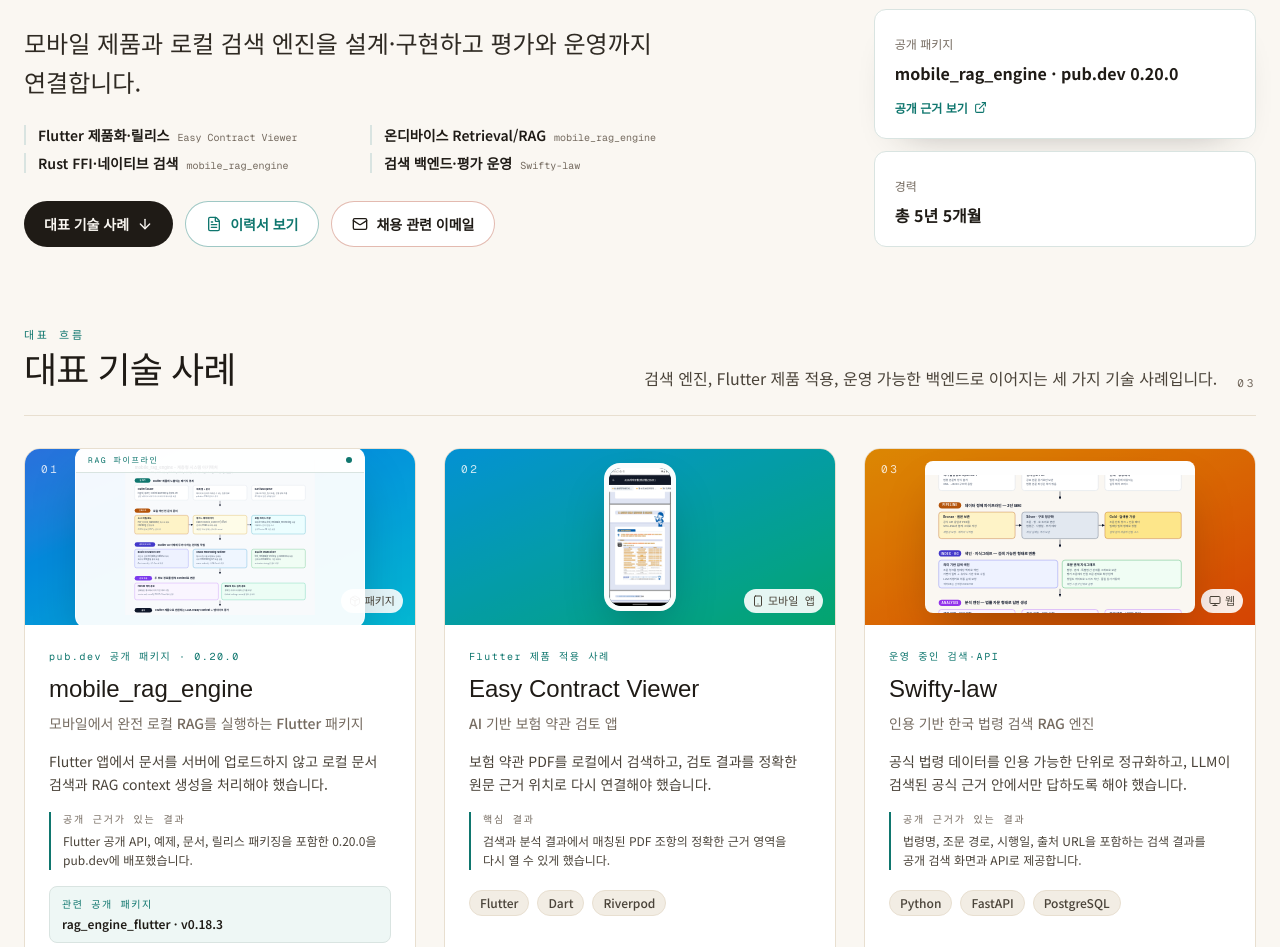
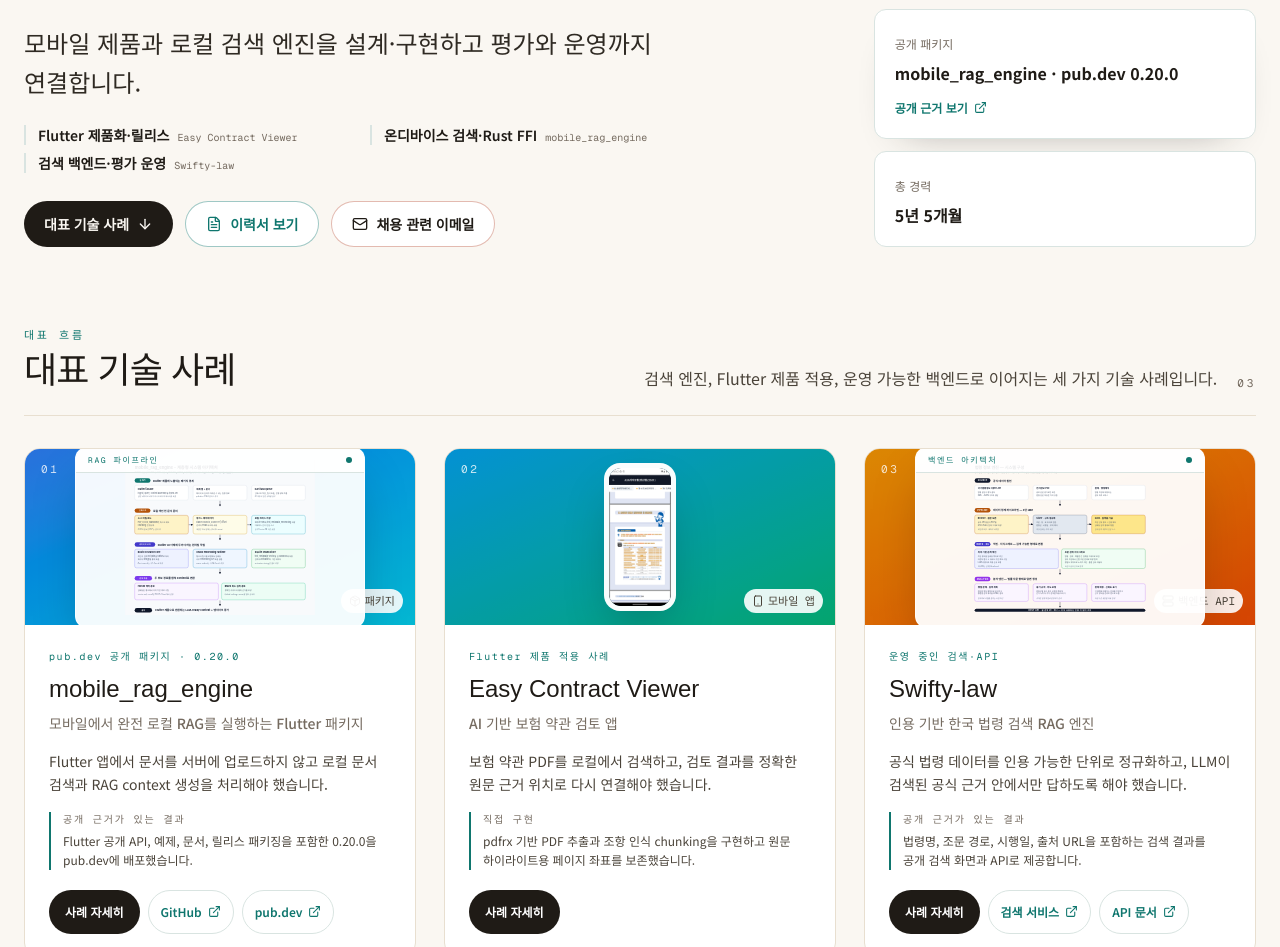
Before and after one commit to dev07060/dev-portfolio, a Next.js app: page / in a window 1280 px wide. Shown: the part 325-1272 px from the top of the page. Built offline with nearby package versions, Linux system fonts and the light colour scheme.

Commit message:
refactor: sharpen portfolio evidence hierarchy

```diff
--- a/src/components/widgets/DeveloperHero.tsx
+++ b/src/components/widgets/DeveloperHero.tsx
@@ -84,9 +84,9 @@
         </div>
 
         {profile.proofItems.length > 0 && (
-          <aside aria-label="검증된 공개 근거" className="space-y-3">
+          <aside aria-label="주요 이력과 공개 근거" className="space-y-3">
             <p className="font-mono text-[10px] uppercase tracking-[0.25em] text-[#0f766e]">
-              검증된 공개 근거
+              주요 이력과 공개 근거
             </p>
             {profile.proofItems.map((proof) => {
               const content = (
--- a/src/components/widgets/DeviceFrame.tsx
+++ b/src/components/widgets/DeviceFrame.tsx
@@ -21,7 +21,11 @@
   currentScreenIndex = 0,
 }: DeviceFrameProps) => {
   if (variant === 'presentation') {
-    if (project.type === 'package' || project.type === 'api') {
+    const currentScreen = project.screens[currentScreenIndex];
+
+    if (project.type === 'api' && currentScreen?.scrollable) {
+      return <WebPresentationFrame project={project} currentScreenIndex={currentScreenIndex} />;
+    } else if (project.type === 'package' || project.type === 'api') {
       return <PackagePresentationFrame project={project} currentScreenIndex={currentScreenIndex} />;
     } else if (project.type === 'mobile') {
       return <MobilePresentationFrame project={project} currentScreenIndex={currentScreenIndex} />;
--- a/src/components/widgets/ProjectCard.tsx
+++ b/src/components/widgets/ProjectCard.tsx
@@ -62,10 +62,14 @@
   const card = resolveProjectCard(project);
   const type = getProjectType(project);
   const title = project.title.replace(/\s+/g, ' ');
-  const visibleTechStack = project.techStack.slice(0, recruitmentCase ? 3 : 2);
   const metadata = recruitmentCase
     ? [recruitmentCase.role, recruitmentCase.period, recruitmentCase.team].filter(Boolean)
     : [];
+  const highlightedResult = recruitmentCase
+    ? recruitmentCase.evidenceLinks.length > 0
+      ? recruitmentCase.outcomes[0]
+      : recruitmentCase.contributions[0]
+    : undefined;
 
   return (
     <article
@@ -120,31 +124,19 @@
           </dl>
         )}
 
-        <p className="mt-4 line-clamp-3 text-sm leading-relaxed text-[#4a4339] break-keep">
+        <p className="mt-4 line-clamp-2 text-sm leading-relaxed text-[#4a4339] break-keep">
           {recruitmentCase?.problem ?? card.description}
         </p>
 
-        {recruitmentCase?.outcomes[0] && (
+        {highlightedResult && (
           <div className="mt-4 border-l-2 border-[#0f766e] pl-3">
             <p className="font-mono text-[10px] uppercase tracking-[0.18em] text-[#756b60]">
-              {recruitmentCase.evidenceLinks.length > 0
+              {recruitmentCase?.evidenceLinks.length
                 ? '공개 근거가 있는 결과'
-                : '핵심 결과'}
+                : '직접 구현'}
             </p>
-            <p className="mt-1 line-clamp-3 text-xs leading-relaxed text-[#4a4339] break-keep">
-              {recruitmentCase.outcomes[0]}
-            </p>
-          </div>
-        )}
-
-        {recruitmentCase?.supportingPackages?.[0] && (
-          <div className="mt-4 rounded-lg border border-[#d9e4e1] bg-[#eef7f5] px-3 py-2.5">
-            <p className="font-mono text-[10px] tracking-[0.16em] text-[#0f766e]">
-              관련 공개 패키지
-            </p>
-            <p className="mt-1 text-xs font-semibold text-[#1f1b16]">
-              {recruitmentCase.supportingPackages[0].name} · v
-              {recruitmentCase.supportingPackages[0].version}
+            <p className="mt-1 line-clamp-2 text-xs leading-relaxed text-[#4a4339] break-keep">
+              {highlightedResult}
             </p>
           </div>
         )}
@@ -160,18 +152,7 @@
           </div>
         )}
 
-        <div className="mt-5 flex flex-wrap gap-2">
-          {visibleTechStack.map((tech) => (
-            <span
-              key={tech}
-              className="rounded-full border border-[#e8dfd0] bg-[#f2ede4] px-2.5 py-1 text-xs font-medium text-[#4a4339]"
-            >
-              {tech}
-            </span>
-          ))}
-        </div>
-
-        <div className="mt-auto flex flex-wrap items-center gap-2 pt-6">
+        <div className="mt-auto flex flex-wrap items-center gap-2 pt-5">
           <button
             type="button"
             onClick={() => onClick(project)}
--- a/src/components/widgets/ProjectModal.tsx
+++ b/src/components/widgets/ProjectModal.tsx
@@ -241,7 +241,7 @@
                 id={`verification-${project.id}`}
                 className="mb-3 font-mono text-[10px] uppercase tracking-[0.25em] text-[#756b60]"
               >
-                — 테스트·평가·운영 검증
+                — {recruitmentCase.verificationLabel ?? '테스트·평가·운영 검증'}
               </h3>
               <ul className="space-y-2">
                 {recruitmentCase.verification.map((item) => (
--- a/src/data/portfolio.ts
+++ b/src/data/portfolio.ts
@@ -13,8 +13,8 @@
 
 export const additionalProjectIds = [
   'easy-contract-viewer-server',
+  'fiet-fitness-trainer',
   'haru-check',
-  'fiet-fitness-trainer',
   'weedool',
 ] as const;
 
@@ -44,11 +44,7 @@
     evidence: 'Easy Contract Viewer',
   },
   {
-    title: '온디바이스 Retrieval/RAG',
-    evidence: 'mobile_rag_engine',
-  },
-  {
-    title: 'Rust FFI·네이티브 검색',
+    title: '온디바이스 검색·Rust FFI',
     evidence: 'mobile_rag_engine',
   },
   {
--- a/src/data/projects.ts
+++ b/src/data/projects.ts
@@ -79,7 +79,7 @@
   },
   {
     id: "law-info-engine",
-    type: "web",
+    type: "api",
     title: "Swifty-law",
     subtitle: "인용 기반 한국 법령 검색 RAG 엔진",
     description:
--- a/src/data/recruitment.ts
+++ b/src/data/recruitment.ts
@@ -20,8 +20,8 @@
       evidence: 'https://pub.dev/packages/mobile_rag_engine',
     },
     {
-      label: '경력',
-      value: '총 5년 5개월',
+      label: '총 경력',
+      value: '5년 5개월',
     },
   ],
 };
@@ -99,6 +99,7 @@
       'mobile_rag_engine을 연결해 SQLite, HNSW, BM25 기반의 온디바이스 약관 검색 흐름을 구성했습니다.',
       '동의 기반 AI 요약, 서버 readiness 확인, client session, 로컬 fallback 흐름을 구현했습니다.',
     ],
+    verificationLabel: '검증 기준·방법',
     verification: [
       '검색과 분석 결과가 ingest 단계에서 보존한 페이지 좌표를 통해 정확한 PDF 근거 영역으로 돌아가는지 확인합니다.',
       'AI 요약은 사용자 동의, 서버 readiness, client session, 로컬 fallback 경계를 각각 거칩니다.',
--- a/src/types/recruitment.ts
+++ b/src/types/recruitment.ts
@@ -20,6 +20,7 @@
   team?: string;
   problem: string;
   contributions: string[];
+  verificationLabel?: string;
   verification: string[];
   outcomes: string[];
   tradeoffs: string[];
```
Also changed, not shown: 2 other files (tests, documents, lock files or other folders).
